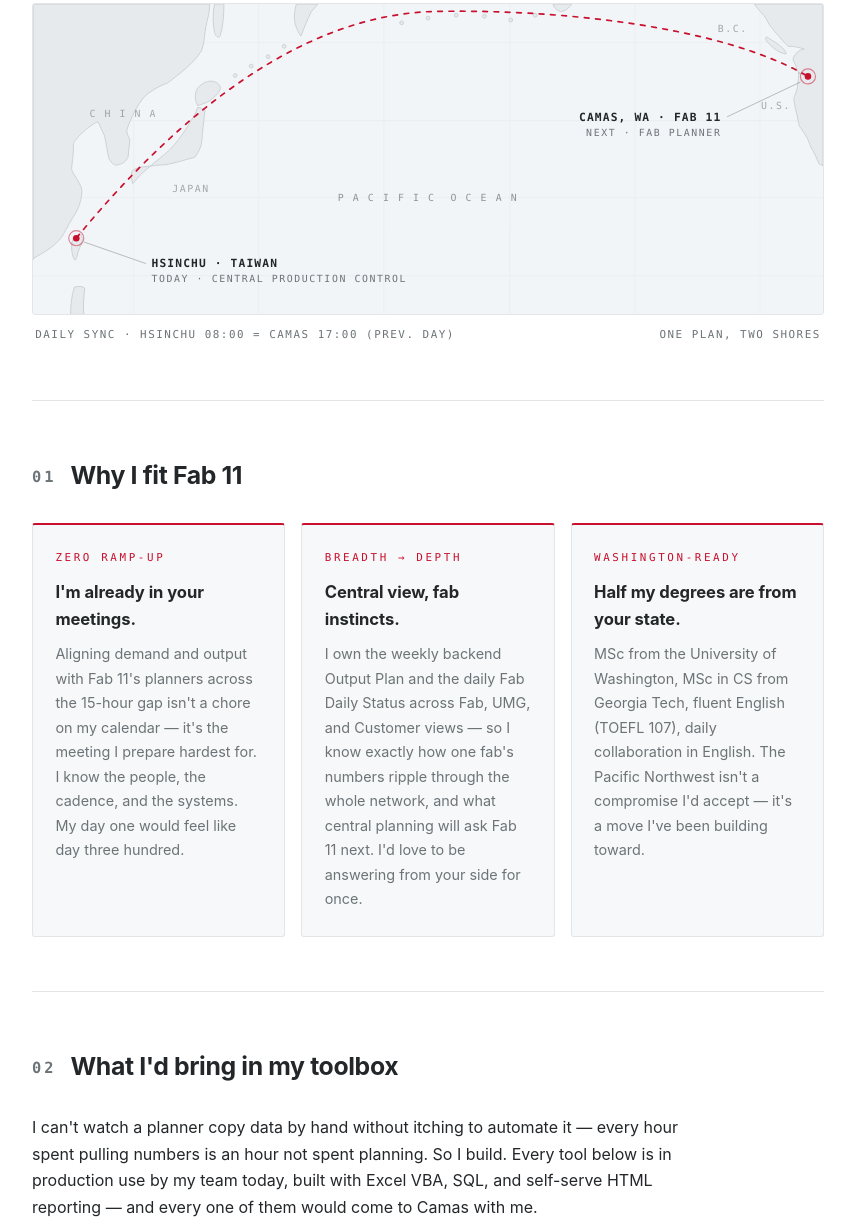
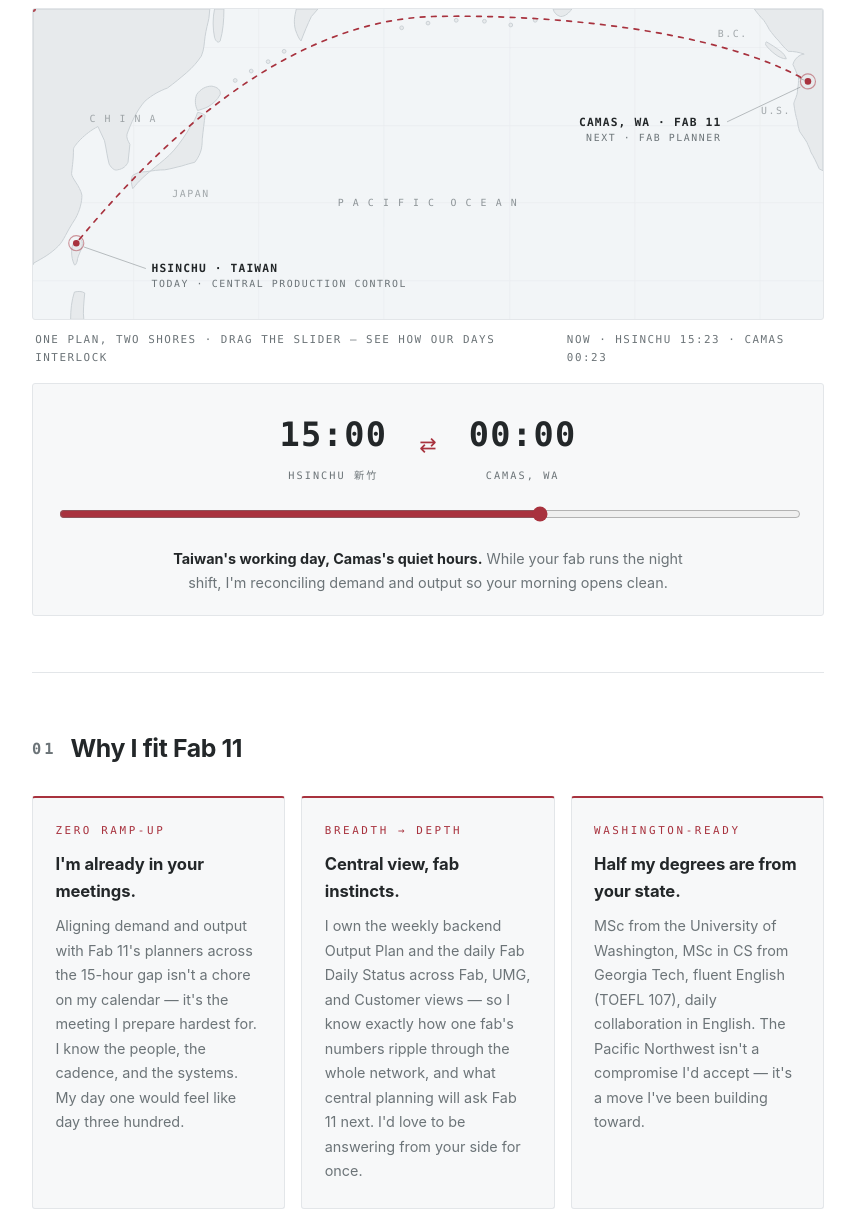
Before and after one commit to jaykuo0619/jaykuo0619.github.io, a plain HTML site: page index.html in a window 1280 px wide. Shown: the part 536-1759 px from the top of the page, without its empty margins (212-1067 px from the left). Drawn offline with Linux system fonts and the light colour scheme.

Commit message:
Softer red, fixed top bar, time-bridge widget, flight animation

```diff
--- a/index.html
+++ b/index.html
@@ -5,7 +5,8 @@
 <style>
 :root{
   --paper:#FFFFFF; --card:#F7F8F9; --line:#E3E6E9; --ink:#232729; --dim:#6C7478;
-  --pine:#C8102E; --pine-soft:#FBE9EC; --sand:#8A9499; --pine-ink:#FFFFFF;
+  --pine:#A8323E; --pine-soft:#F6E9EA; --sand:#8A9499; --pine-ink:#FFFFFF;
+  --band-bg:#242A2E; --band-ink:#F2F4F5;
   --sea:#F2F5F7; --land:#E7EAEC; --coast:#C9CFD4;
   --serif:-apple-system,"Helvetica Neue",Helvetica,"Segoe UI","Noto Sans",Arial,sans-serif;
   --sans:-apple-system,"Helvetica Neue",Helvetica,"Segoe UI","Noto Sans",Arial,sans-serif;
@@ -13,32 +14,43 @@
 }
 @media (prefers-color-scheme: dark){
   :root{ --paper:#141719; --card:#1C2124; --line:#2E3439; --ink:#EDEFF0; --dim:#959DA2;
-         --pine:#F04A5E; --pine-soft:#3A1A20; --sand:#8A9499; --pine-ink:#1A0508;
+         --pine:#D06E78; --pine-soft:#332225; --sand:#8A9499; --pine-ink:#1A0F11;
+         --band-bg:#1B2023; --band-ink:#EDEFF0;
          --sea:#181D20; --land:#232A2E; --coast:#3A444A; }
 }
 :root[data-theme="light"]{ --paper:#FFFFFF; --card:#F7F8F9; --line:#E3E6E9; --ink:#232729; --dim:#6C7478;
-  --pine:#C8102E; --pine-soft:#FBE9EC; --sand:#8A9499; --pine-ink:#FFFFFF;
+  --pine:#A8323E; --pine-soft:#F6E9EA; --sand:#8A9499; --pine-ink:#FFFFFF;
+  --band-bg:#242A2E; --band-ink:#F2F4F5;
   --sea:#F2F5F7; --land:#E7EAEC; --coast:#C9CFD4; }
 :root[data-theme="dark"]{ --paper:#141719; --card:#1C2124; --line:#2E3439; --ink:#EDEFF0; --dim:#959DA2;
-  --pine:#F04A5E; --pine-soft:#3A1A20; --sand:#8A9499; --pine-ink:#1A0508;
+  --pine:#D06E78; --pine-soft:#332225; --sand:#8A9499; --pine-ink:#1A0F11;
+  --band-bg:#1B2023; --band-ink:#EDEFF0;
   --sea:#181D20; --land:#232A2E; --coast:#3A444A; }
 
 *{box-sizing:border-box}
 html{scroll-behavior:smooth}
 body{margin:0;background:var(--paper);color:var(--ink);font-family:var(--sans);
-  line-height:1.65;-webkit-font-smoothing:antialiased;
-  border-top:3px solid var(--pine);overflow-x:clip}
+  line-height:1.65;-webkit-font-smoothing:antialiased;overflow-x:clip}
 a{color:var(--pine);text-decoration-thickness:1px;text-underline-offset:3px}
 a:hover{text-decoration-thickness:2px}
 ::selection{background:var(--pine);color:var(--pine-ink)}
 
 .wrap{max-width:840px;margin:0 auto;padding:0 1.5rem}
 
-/* top bar */
-.top{display:flex;justify-content:space-between;align-items:baseline;padding:1.6rem 0 0}
+/* fixed top bar */
+.topbar{position:fixed;top:0;left:0;right:0;z-index:20;
+  border-top:3px solid var(--pine);
+  background:color-mix(in srgb,var(--paper) 86%,transparent);
+  backdrop-filter:blur(8px);
+  border-bottom:1px solid transparent;transition:border-color .3s,background .3s}
+.topbar.scrolled{border-bottom-color:var(--line);
+  background:color-mix(in srgb,var(--paper) 94%,transparent)}
+.top{max-width:840px;margin:0 auto;padding:.95rem 1.5rem;
+  display:flex;justify-content:space-between;align-items:baseline}
 .top .name{font-family:var(--mono);font-size:.78rem;letter-spacing:.22em}
 .top a{font-family:var(--mono);font-size:.74rem;letter-spacing:.08em;text-decoration:none}
 .top a:hover{text-decoration:underline}
+.top-spacer{display:block;height:3.4rem}
 
 /* hero */
 .hero{padding:5.5rem 0 3.5rem}
@@ -70,6 +82,22 @@
   font-family:var(--mono);font-size:.68rem;letter-spacing:.14em;color:var(--dim);
   padding:.7rem .2rem 0}
 
+/* time bridge */
+.bridge{margin-top:1rem;border:1px solid var(--line);border-radius:3px;background:var(--card);
+  padding:1.4rem 1.5rem 1.2rem}
+.clocks{display:flex;align-items:center;justify-content:center;gap:2rem;flex-wrap:wrap;
+  margin-bottom:1.1rem}
+.clock{text-align:center}
+.clock .t{display:block;font-family:var(--mono);font-variant-numeric:tabular-nums;
+  font-size:2.1rem;font-weight:700;letter-spacing:.04em}
+.clock label{display:block;font-family:var(--mono);font-size:.64rem;letter-spacing:.2em;
+  color:var(--dim);margin-top:.3rem}
+.clocks .gap{font-size:1.3rem;color:var(--pine)}
+#tSlider{width:100%;accent-color:var(--pine);cursor:pointer;height:22px}
+.bnote{margin-top:.9rem;font-size:.9rem;line-height:1.7;color:var(--dim);text-align:center;
+  min-height:3em;text-wrap:balance}
+.bnote b{color:var(--ink)}
+
 /* sections */
 section{padding:3.4rem 0;border-top:1px solid var(--line)}
 h2{margin:0 0 1.7rem;font-family:var(--serif);font-weight:700;font-size:1.55rem;letter-spacing:-.015em}
@@ -89,20 +117,23 @@
 
 /* tools list */
 .tools{display:grid;grid-template-columns:1fr 1fr;gap:0 2.4rem;margin:0;padding:0;list-style:none}
-.tools li{padding:.95rem 0;border-bottom:1px solid var(--line)}
+.tools li{padding:.95rem .8rem;border-bottom:1px solid var(--line);border-left:3px solid transparent;
+  transition:background .25s,border-color .25s}
+.tools li:hover{background:var(--card);border-left-color:var(--pine)}
 .tools .t{font-weight:650;letter-spacing:-.005em}
 .tools .t .m{font-family:var(--mono);font-size:.7rem;color:var(--sand);letter-spacing:.06em;
   margin-left:.6em;font-weight:400}
 .tools .d{font-size:.88rem;color:var(--dim);margin-top:.2rem;line-height:1.6}
 @media (max-width:700px){ .tools{grid-template-columns:1fr} }
 
-/* statement band */
-.band{background:var(--pine);color:var(--pine-ink);margin:0 calc(50% - 50vw);padding:3.4rem 0}
+/* statement band — deep slate with a red keyline, calmer than full red */
+.band{background:var(--band-bg);color:var(--band-ink);margin:0 calc(50% - 50vw);padding:3.4rem 0;
+  border-top:3px solid var(--pine)}
 .band .inner{max-width:840px;margin:0 auto;padding:0 1.5rem}
 .band p{margin:0;font-weight:700;font-size:clamp(1.3rem,3.4vw,1.9rem);line-height:1.45;
   letter-spacing:-.015em;max-width:none;text-wrap:balance}
 .band .sub{margin-top:1rem;font-family:var(--mono);font-weight:400;font-size:.72rem;
-  letter-spacing:.22em;opacity:.85}
+  letter-spacing:.22em;color:var(--pine)}
 
 /* timeline */
 .xp{margin:0;padding:0;list-style:none}
@@ -142,11 +173,15 @@
 @media (prefers-reduced-motion:reduce){.reveal{opacity:1;transform:none;transition:none}}
 </style>
 
-<div class="wrap">
+<div class="topbar" id="topbar">
   <div class="top">
     <span class="name">JAY KUO 郭泓毅</span>
     <a href="mailto:kuohungyi5@gmail.com">kuohungyi5@gmail.com</a>
   </div>
+</div>
+
+<div class="wrap">
+  <span class="top-spacer"></span>
 
   <header class="hero">
     <div class="eyebrow">Production Control · TSMC · Hsinchu, Taiwan</div>
@@ -220,6 +255,11 @@
           L40 330 C 40 320 41 310 44 301 Z"/>
         <!-- great-circle route: hugs the north Pacific like the real TPE→PDX track -->
         <path class="arc" d="M46 249 C 160 110 290 12 425 8 C 550 5 730 22 824 77"/>
+        <!-- the daily flight -->
+        <circle class="dot" r="3.2" opacity=".9">
+          <animateMotion dur="10s" repeatCount="indefinite"
+            path="M46 249 C 160 110 290 12 425 8 C 550 5 730 22 824 77"/>
+        </circle>
         <!-- Hsinchu -->
         <circle class="ring" cx="46" cy="249" r="8"/>
         <circle class="dot" cx="46" cy="249" r="3.5"/>
@@ -240,8 +280,18 @@
         <text x="420" y="210" text-anchor="middle" opacity=".75">P A C I F I C&#160;&#160;O C E A N</text>
       </svg>
       <div class="caption">
-        <span>DAILY SYNC · HSINCHU 08:00 = CAMAS 17:00 (PREV. DAY)</span>
-        <span>ONE PLAN, TWO SHORES</span>
+        <span>ONE PLAN, TWO SHORES · DRAG THE SLIDER — SEE HOW OUR DAYS INTERLOCK</span>
+        <span id="liveNow">·</span>
+      </div>
+      <div class="bridge">
+        <div class="clocks">
+          <div class="clock"><span class="t" id="twT">08:00</span><label>HSINCHU 新竹</label></div>
+          <div class="gap" aria-hidden="true">⇄</div>
+          <div class="clock"><span class="t" id="waT">17:00</span><label id="waL">CAMAS, WA · PREV. DAY</label></div>
+        </div>
+        <input type="range" id="tSlider" min="0" max="23" step="1" value="8"
+          aria-label="Hsinchu hour of day">
+        <div class="bnote" id="bNote"></div>
       </div>
     </div>
   </header>
@@ -360,5 +410,44 @@
   es.forEach(e=>{if(e.isIntersecting){e.target.classList.add('in');io.unobserve(e.target);}});
 },{threshold:.12});
 document.querySelectorAll('.reveal').forEach(s=>io.observe(s));
+
+/* fixed top bar: hairline appears on scroll */
+const bar=document.getElementById('topbar');
+addEventListener('scroll',()=>bar.classList.toggle('scrolled',scrollY>8),{passive:true});
+
+/* ---- time bridge ---- */
+const twT=document.getElementById('twT'), waT=document.getElementById('waT'),
+      waL=document.getElementById('waL'), note=document.getElementById('bNote'),
+      slider=document.getElementById('tSlider'), liveNow=document.getElementById('liveNow');
+function zoneNow(tz){
+  return new Date(new Date().toLocaleString('en-US',{timeZone:tz}));
+}
+function offsetHours(){ // Hsinchu minus Camas, accounts for DST
+  return Math.round((zoneNow('Asia/Taipei')-zoneNow('America/Los_Angeles'))/36e5);
+}
+const OFF=offsetHours();
+const NOTES=[
+  [0,6,"<b>Deep night in Hsinchu, mid-day in Camas.</b> The fab never sleeps — and a good plan means nobody has to lose sleep over it either."],
+  [7,9,"<b>My 08:00 stand-up.</b> Fab Daily Status is already refreshed — Camas is closing out its afternoon, and my numbers reach your desk before you head home."],
+  [10,16,"<b>Taiwan's working day, Camas's quiet hours.</b> While your fab runs the night shift, I'm reconciling demand and output so your morning opens clean."],
+  [17,23,"<b>Evening in Hsinchu — morning in Camas.</b> This is our live sync window, the hour of my day I enjoy most. It's the hour I'd like to bring on-site."]
+];
+let userSet=false;
+function fmt(h){return String(h).padStart(2,'0')+':00';}
+function render(h){
+  const w=((h-OFF)%24+24)%24;
+  twT.textContent=fmt(h); waT.textContent=fmt(w);
+  waL.textContent='CAMAS, WA'+(h-OFF<0?' · PREV. DAY':'');
+  for(const [a,b,txt] of NOTES){ if(h>=a&&h<=b){ note.innerHTML=txt; break; } }
+}
+slider.addEventListener('input',()=>{userSet=true;render(+slider.value);});
+function tickLive(){
+  const tw=zoneNow('Asia/Taipei'), wa=zoneNow('America/Los_Angeles');
+  const p=n=>String(n).padStart(2,'0');
+  liveNow.textContent='NOW · HSINCHU '+p(tw.getHours())+':'+p(tw.getMinutes())
+    +' · CAMAS '+p(wa.getHours())+':'+p(wa.getMinutes());
+  if(!userSet){ slider.value=tw.getHours(); render(tw.getHours()); }
+}
+tickLive(); setInterval(tickLive,30000);
 })();
 </script>
```
